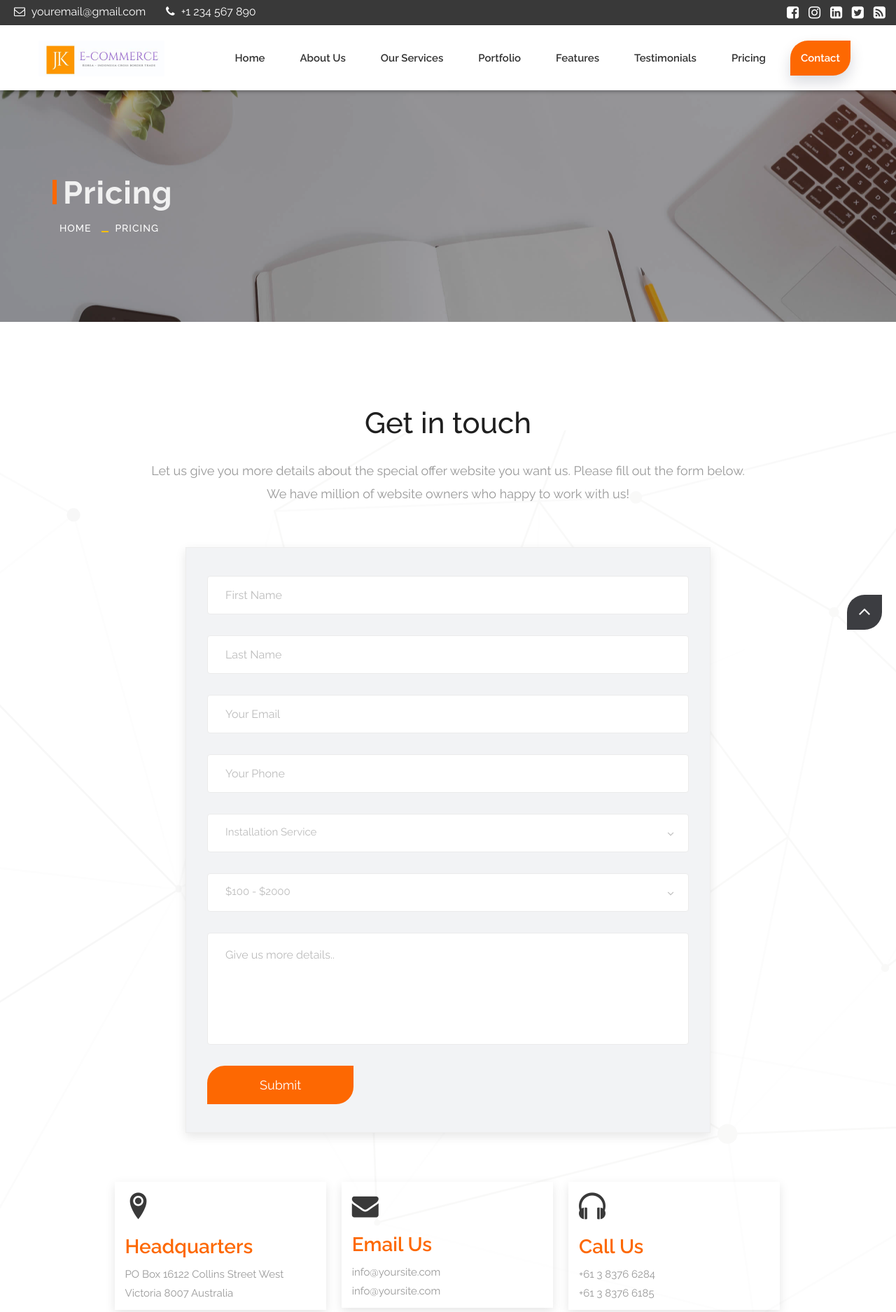
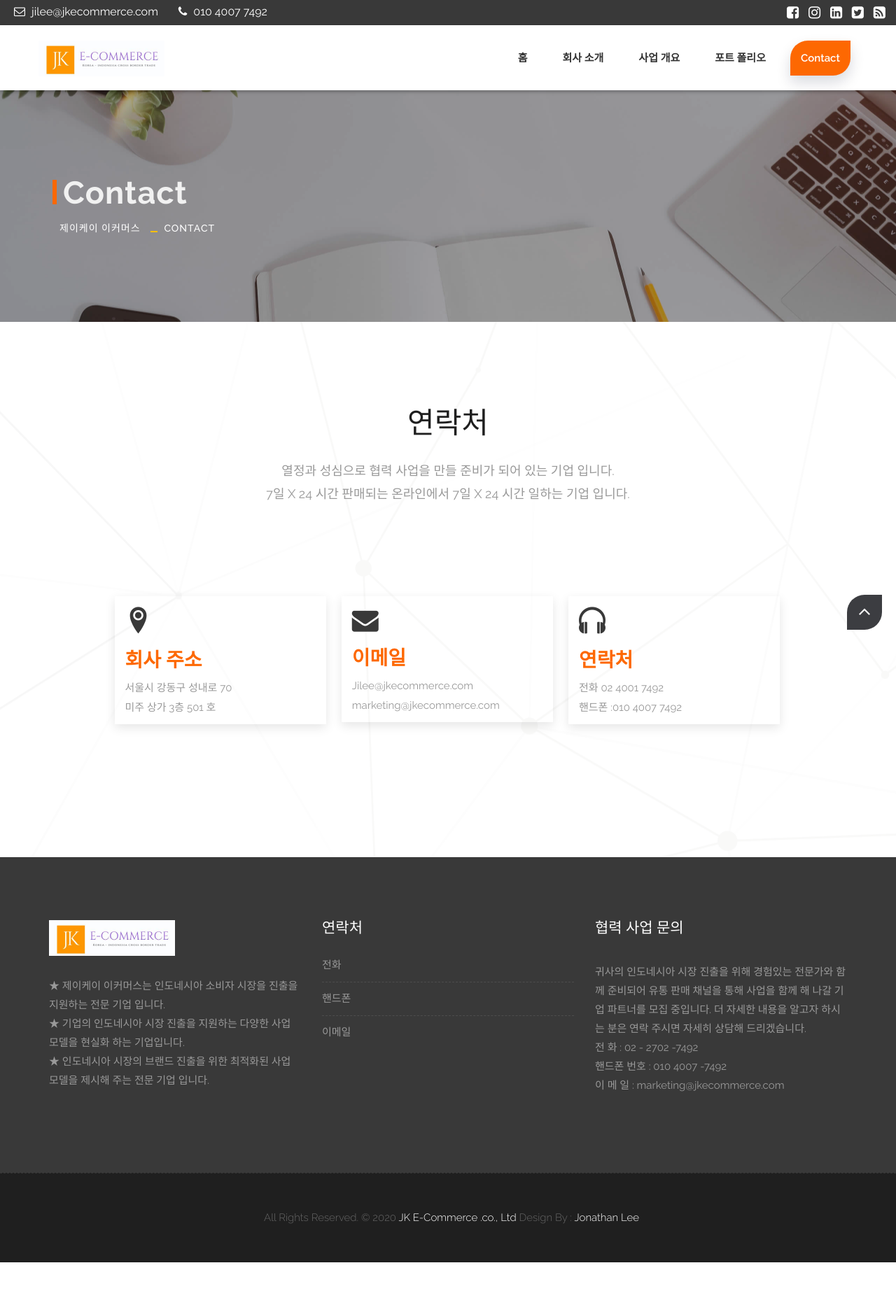
Before and after one commit to JKe-commerce/jke, a plain HTML site: page contact.html in a window 1280 px wide. Shown: the top 1875 px of the page at 70% size. After the commit the page ends 1804 px from the top, so only its background shows below. Drawn offline with Linux system fonts and the light colour scheme.

Commit message:
Add files via upload

```diff
--- a/contact.html
+++ b/contact.html
@@ -9,7 +9,7 @@
     <meta name="viewport" content="width=device-width, minimum-scale=1.0, maximum-scale=1.0, user-scalable=no">
 
      <!-- Site Metas -->
-    <title>GoodWEB Solutions - Responsive HTML5 Landing Page Template</title>
+    <title>제이케이 이커머스 CBT 전문 기업</title>
     <meta name="keywords" content="">
     <meta name="description" content="">
     <meta name="author" content="">
@@ -57,10 +57,10 @@
 				<div class="col-md-6 col-sm-6">
 					<div class="left-top">
 						<div class="email-box">
-							<a href="#"><i class="fa fa-envelope-o" aria-hidden="true"></i> youremail@gmail.com</a>
+							<a href="#"><i class="fa fa-envelope-o" aria-hidden="true"></i>  jilee@jkecommerce.com</a>
 						</div>
 						<div class="phone-box">
-							<a href="tel:1234567890"><i class="fa fa-phone" aria-hidden="true"></i> +1 234 567 890</a>
+							<a href="tel:1234567890"><i class="fa fa-phone" aria-hidden="true"></i> 010 4007 7492</a>
 						</div>
 					</div>
 				</div>
@@ -94,13 +94,13 @@
                 </div>
                 <div id="navbar" class="navbar-collapse collapse">
                     <ul class="nav navbar-nav navbar-right">
-                        <li><a href="index.html">Home</a></li>
-                        <li><a href="about-us.html">About us</a></li>
-                        <li><a href="services.html">Our Services</a></li>
-                        <li><a href="portfolio.html">Portfolio</a></li>
-                        <li><a href="features.html">Features</a></li>
-                        <li><a href="testimonials.html">Testimonials</a></li>
-                        <li><a href="pricing.html">Pricing</a></li>
+                        <li><a href="index.html">홈</a></li>
+                        <li><a href="about-us.html">회사 소개 </a></li>
+                        <li><a href="services.html">사업 개요</a></li>
+                        <li><a href="portfolio.html">포트 폴리오</a></li>
+                        <!-- <li><a href="features.html">Features</a></li> -->
+                        <!-- <li><a href="testimonials.html">Testimonials</a></li> -->
+                        <!-- <li><a href="pricing.html">Pricing</a></li> -->
 						<li><a class="active" href="contact.html">Contact</a></li>
                     </ul>
                 </div>
@@ -113,10 +113,10 @@
 			<div class="row">
 				<div class="col-md-12">
 					<div class="banner">
-						<h2>Pricing</h2>
+						<h2> Contact</h2>
 						<ul class="page-title-link">
-							<li><a href="#">Home</a></li>
-							<li><a href="#">Pricing</a></li>
+							<li><a href="#">제이케이 이커머스</a></li>
+							<li><a href="#">Contact</a></li>
 						</ul>
 					</div>
 				</div>
@@ -127,57 +127,11 @@
     <div id="contact" class="section wb">
         <div class="container">
             <div class="section-title text-center">
-                <h3>Get in touch</h3>
-                <p class="lead">Let us give you more details about the special offer website you want us. Please fill out the form below. <br>We have million of website owners who happy to work with us!</p>
+                <h3>연락처</h3>
+                <p class="lead">열정과 성심으로 협력 사업을 만들 준비가 되어 있는 기업 입니다.
+                    <br>7일 X 24 시간 판매되는 온라인에서 7일 X 24 시간 일하는 기업 입니다. </p>
             </div><!-- end title -->
 
-            <div class="row">
-                <div class="col-md-8 col-md-offset-2">
-                    <div class="contact_form">
-                        <div id="message"></div>
-                        <form id="contactform" class="row" action="contact.php" name="contactform" method="post">
-                            <fieldset class="row-fluid">
-                                <div class="col-lg-12 col-md-12 col-sm-12 col-xs-12">
-                                    <input type="text" name="first_name" id="first_name" class="form-control" placeholder="First Name">
-                                </div>
-                                <div class="col-lg-12 col-md-12 col-sm-12 col-xs-12">
-                                    <input type="text" name="last_name" id="last_name" class="form-control" placeholder="Last Name">
-                                </div>
-                                <div class="col-lg-12 col-md-12 col-sm-12 col-xs-12">
-                                    <input type="email" name="email" id="email" class="form-control" placeholder="Your Email">
-                                </div>
-                                <div class="col-lg-12 col-md-12 col-sm-12 col-xs-12">
-                                    <input type="text" name="phone" id="phone" class="form-control" placeholder="Your Phone">
-                                </div>
-                                <div class="col-lg-12 col-md-12 col-sm-12 col-xs-12">
-                                    <label class="sr-only">Select Service</label>
-                                    <select name="select_service" id="select_service" class="selectpicker form-control" data-style="btn-white">
-                                        <option value="12">Installation Service</option>
-                                        <option value="Web Design">Web Design</option>
-                                        <option value="Web Development">Web Development</option>
-                                        <option value="Graphic Design">Graphic Design</option>
-                                        <option value="Others">Others</option>
-                                    </select>
-                                </div>
-                                <div class="col-lg-12 col-md-12 col-sm-12 col-xs-12">
-                                    <label class="sr-only">What is max price?</label>
-                                    <select name="select_price" id="select_price" class="selectpicker form-control" data-style="btn-white">
-                                        <option value="$100 - $2000">$100 - $2000</option>
-                                        <option value="$2000 - $4000">$2000 - $4000</option>
-                                        <option value="$4000 - $10000">$4000 - $10000</option>
-                                    </select>
-                                </div>
-                                <div class="col-lg-12 col-md-12 col-sm-12 col-xs-12">
-                                    <textarea class="form-control" name="comments" id="comments" rows="6" placeholder="Give us more details.."></textarea>
-                                </div>
-                                <div class="col-lg-4 col-md-4 col-sm-4 col-xs-12 text-center">
-                                    <button type="submit" value="SEND" id="submit" class="btn btn-light btn-radius btn-brd grd1 btn-block">Submit</button>
-                                </div>
-                            </fieldset>
-                        </form>
-                    </div>
-                </div><!-- end col -->
-            </div><!-- end row -->
 
 			<div class="row">
 				<div class="col-md-offset-1 col-sm-10 col-md-10 col-sm-offset-1 pd-add">
@@ -185,25 +139,25 @@
 						<div class="address-icon">
 							<i class="icon icon-location2"></i>
 						</div>
-						<h3>Headquarters</h3>
-						<p>PO Box 16122 Collins Street West
-							<br> Victoria 8007 Australia</p>
+						<h3> 회사 주소</h3>
+						<p>서울시 강동구 성내로 70
+							<br> 미주 상가 3층 501 호 </p>
 					</div>
 					<div class="address-item">
 						<div class="address-icon">
 							<i class="fa fa-envelope" aria-hidden="true"></i>
 						</div>
-						<h3>Email Us</h3>
-						<p>info@yoursite.com
-							<br>info@yoursite.com</p>
+						<h3>이메일</h3>
+						<p>Jilee@jkecommerce.com
+							<br>marketing@jkecommerce.com</p>
 					</div>
 					<div class="address-item">
 						<div class="address-icon">
 							<i class="icon icon-headphones"></i>
 						</div>
-						<h3>Call Us</h3>
-						<p>+61 3 8376 6284
-							<br>+61 3 8376 6185</p>
+						<h3>연락처</h3>
+						<p>전화 02 4001 7492
+							<br>핸드폰 :010 4007 7492</p>
 					</div>
 				</div>
 			</div><!-- end row -->
@@ -214,29 +168,33 @@
     <footer class="footer">
         <div class="container">
             <div class="row">
+
                 <div class="col-md-4 col-sm-4 col-xs-12">
                     <div class="widget clearfix">
                         <div class="widget-title">
-                            <img src="images/logos/logo-2.png" alt="" />
+                            <img src="images/logos/logo.png" alt="" />
                         </div>
-                        <p> Integer rutrum ligula eu dignissim laoreet. Pellentesque venenatis nibh sed tellus faucibus bibendum. Sed fermentum est vitae rhoncus molestie. Cum sociis natoque penatibus et magnis dis montes.</p>
-                        <p>Sed fermentum est vitae rhoncus molestie. Cum sociis natoque penatibus et magnis dis montes.</p>
+                        <p> ★ 제이케이 이커머스는 인도네시아 소비자 시장을 진출을 지원하는 전문 기업 입니다. <br>
+                           ★ 기업의 인도네시아 시장 진출을 지원하는 다양한 사업 모델을 현실화 하는 기업입니다.<br>
+                           ★ 인도네시아 시장의 브랜드 진출을 위한 최적화된 사업 모델을 제시해 주는 전문 기업 입니다.
+                         </p>
                     </div><!-- end clearfix -->
                 </div><!-- end col -->
 
-				<div class="col-md-4 col-sm-4 col-xs-12">
+				        <div class="col-md-4 col-sm-4 col-xs-12">
                     <div class="widget clearfix">
                         <div class="widget-title">
-                            <h3>Pages</h3>
+                            <h3> 연락처 </h3>
                         </div>
 
                         <ul class="footer-links hov">
-                            <li><a href="#">Home <span class="icon icon-arrow-right2"></span></a></li>
-							<li><a href="#">Blog <span class="icon icon-arrow-right2"></span></a></li>
-							<li><a href="#">Pricing <span class="icon icon-arrow-right2"></span></a></li>
-							<li><a href="#">About <span class="icon icon-arrow-right2"></span></a></li>
-							<li><a href="#">Faq <span class="icon icon-arrow-right2"></span></a></li>
-							<li><a href="#">Contact <span class="icon icon-arrow-right2"></span></a></li>
+                            <li><a href="#">전화 <span > 02 2007 7492 </span></a></li>
+                          <!--    <li><a href="#">전화 <span class="icon icon-arrow-right2"></span></a></li> -->
+							            	<li><a href="#"> 핸드폰 <span>010 4007 7492</span></a></li>
+			<!--				<li><a href="#">Pricing <span class="icon icon-arrow-right2"></span></a></li>  -->
+						              	<li><a href="#"> 이메일 <span>marketing@jkecommerce.com</span></a></li>
+						              <!--	<li><a href="#">Faq <span class="icon icon-arrow-right2"></span></a></li>
+					              		<li><a href="#">Contact <span class="icon icon-arrow-right2"></span></a></li> -->
                         </ul><!-- end links -->
                     </div><!-- end clearfix -->
                 </div><!-- end col -->
@@ -244,34 +202,36 @@
                 <div class="col-md-4 col-sm-4 col-xs-12">
                     <div class="footer-distributed widget clearfix">
                         <div class="widget-title">
-                            <h3>Subscribe</h3>
-							<p>There are many variations of passages of Lorem Ipsum available, but the majority have suffered alteration in some form, by injected humour, or randomised words which one know this tricks.</p>
+                            <h3> 협력 사업 문의 </h3>
+							              <p> 귀사의 인도네시아 시장 진출을 위해 경험있는 전문가와 함께 준비되어 유통 판매 채널을 통해 사업을 함께 해 나갈 기업 파트너를 모집 중입니다.
+                              더 자세한 내용을 알고자 하시는 분은 연락 주시면 자세히 상담해 드리겠습니다.<Br>
+                                전      화 :  02 - 2702 -7492 <Br>
+                                핸드폰 번호 : 010 4007 -7492 <Br>
+                                이  메  일  : marketing@jkecommerce.com
+                            </p>
+
                         </div>
-
-						<div class="footer-right">
-							<form method="get" action="#">
-								<input placeholder="Subscribe our newsletter.." name="search">
-								<i class="fa fa-envelope-o"></i>
-							</form>
-						</div>
                     </div><!-- end clearfix -->
                 </div><!-- end col -->
             </div><!-- end row -->
         </div><!-- end container -->
     </footer><!-- end footer -->
-
     <div class="copyrights">
         <div class="container">
             <div class="footer-distributed">
                 <div class="footer-left">
-                    <p class="footer-company-name">All Rights Reserved. &copy; 2018 <a href="#">GoodWEB</a> Design By :
-					<a href="https://html.design/">html design</a></p>
+                    <p class="footer-company-name">All Rights Reserved. &copy; 2020 <a href="#">JK E-Commerce .co., Ltd</a> Design By :
+					<a href="#">Jonathan Lee</a></p>
                 </div>
 
 
             </div>
         </div><!-- end container -->
     </div><!-- end copyrights -->
+
+
+
+
 
     <a href="#" id="scroll-to-top" class="dmtop global-radius"><i class="fa fa-angle-up"></i></a>
 
```
